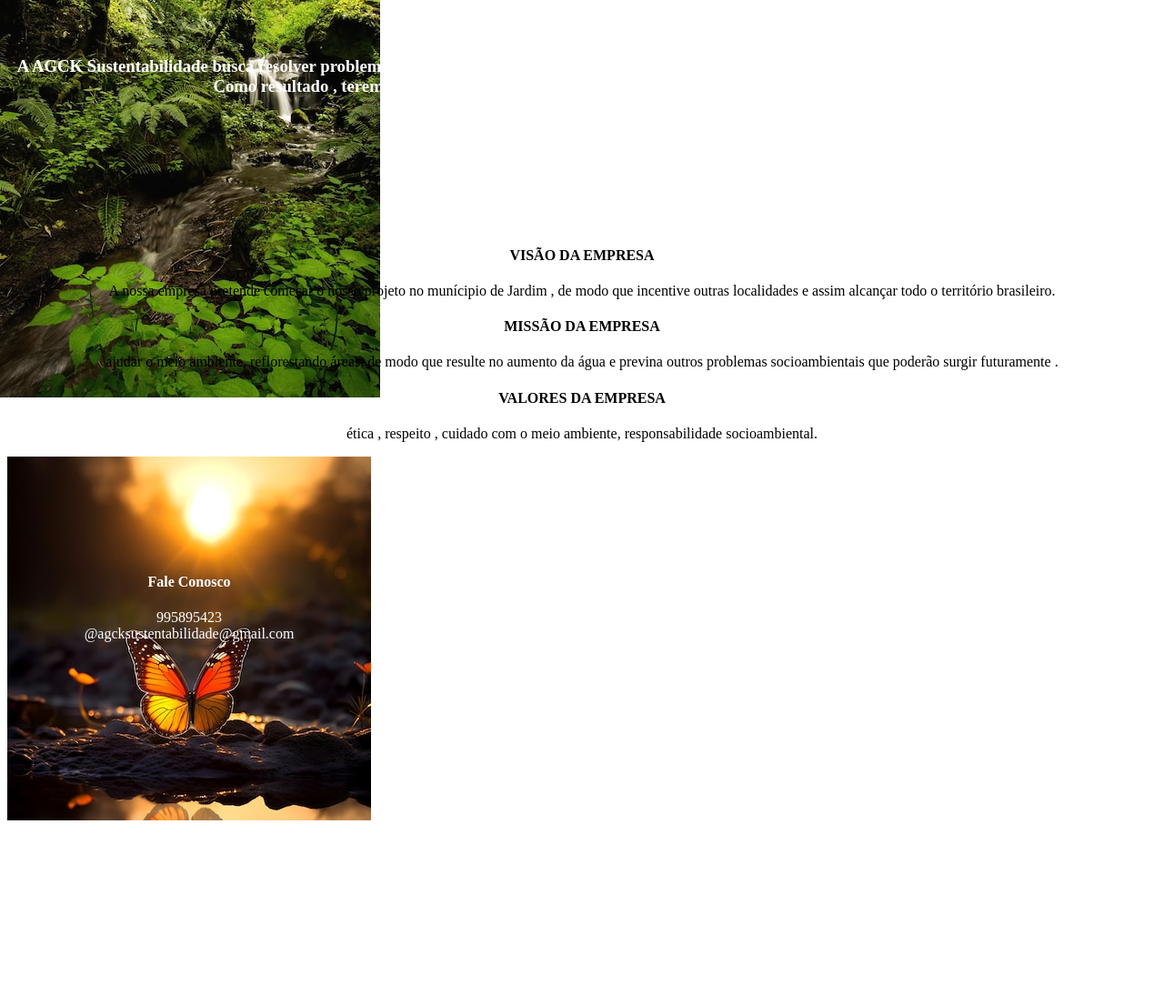
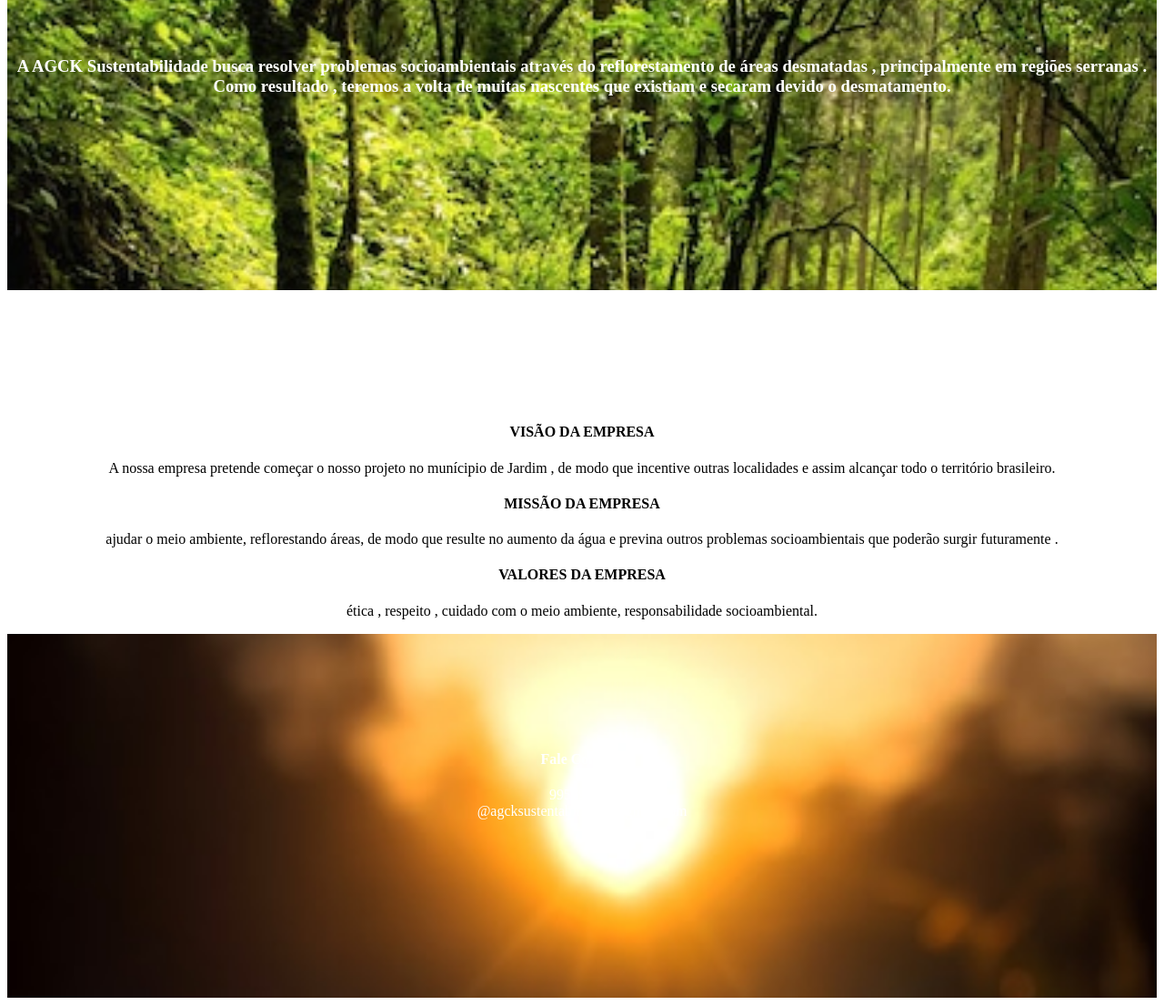
Before and after one commit to Carla2216/site_startup, a plain HTML site: page index.html in a window 1280 px wide. Shown: the part 189-1294 px from the top of the page at 91% size. Before the commit the page ends 1099 px from the top, so only its background shows below. Drawn offline with Linux system fonts and the light colour scheme.

Commit message:
Update style.css

```diff
--- a/style.css
+++ b/style.css
@@ -1,6 +1,8 @@
-body{
+.imagem{
     background:url('img.jpg');
     background-repeat:no-repeat;
+    background-size:cover;
+    height:500px;
 }
 h1{
     color:white;
@@ -19,7 +21,7 @@
 .contato{
     text-align: center;
     background-image:url('img2.jpg');
-    width:400px;
+    background-size:cover;
     height:400px;
     color:white;
 }
```
